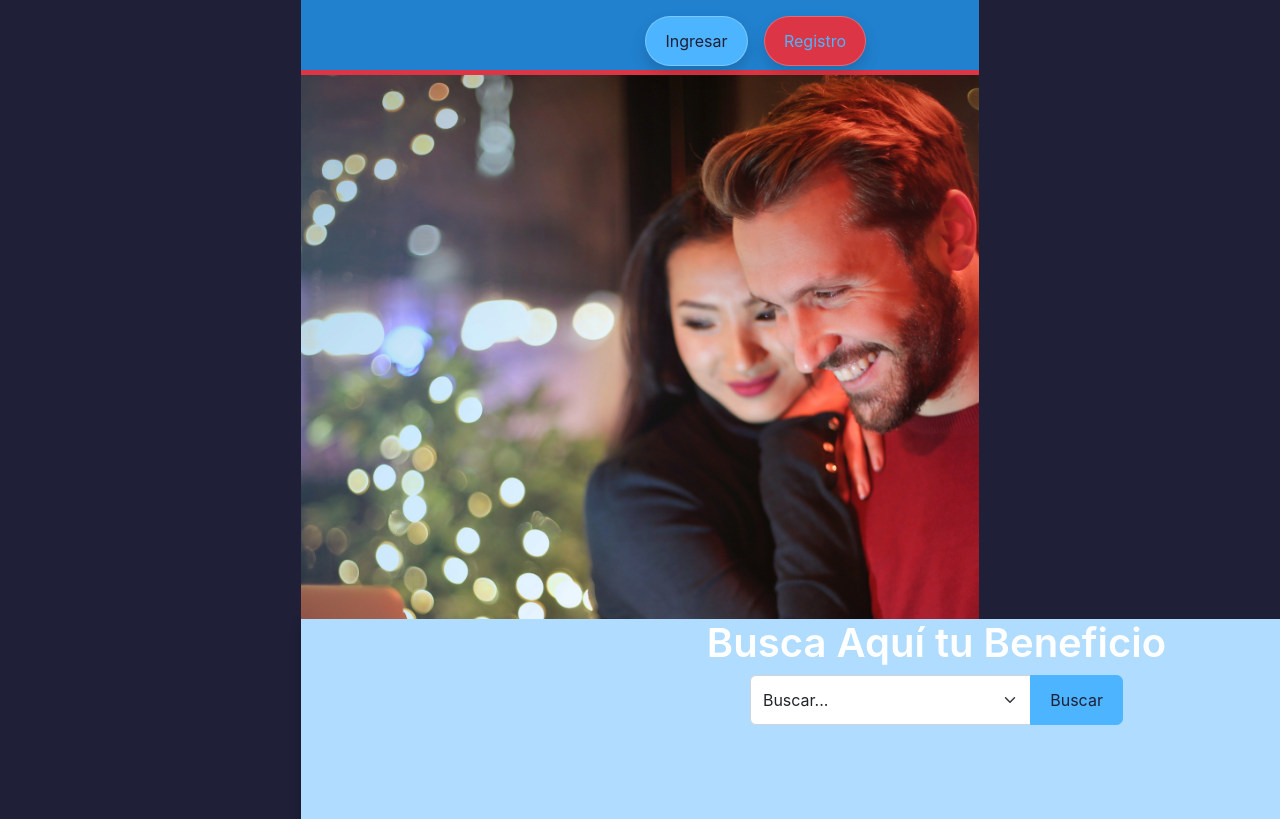
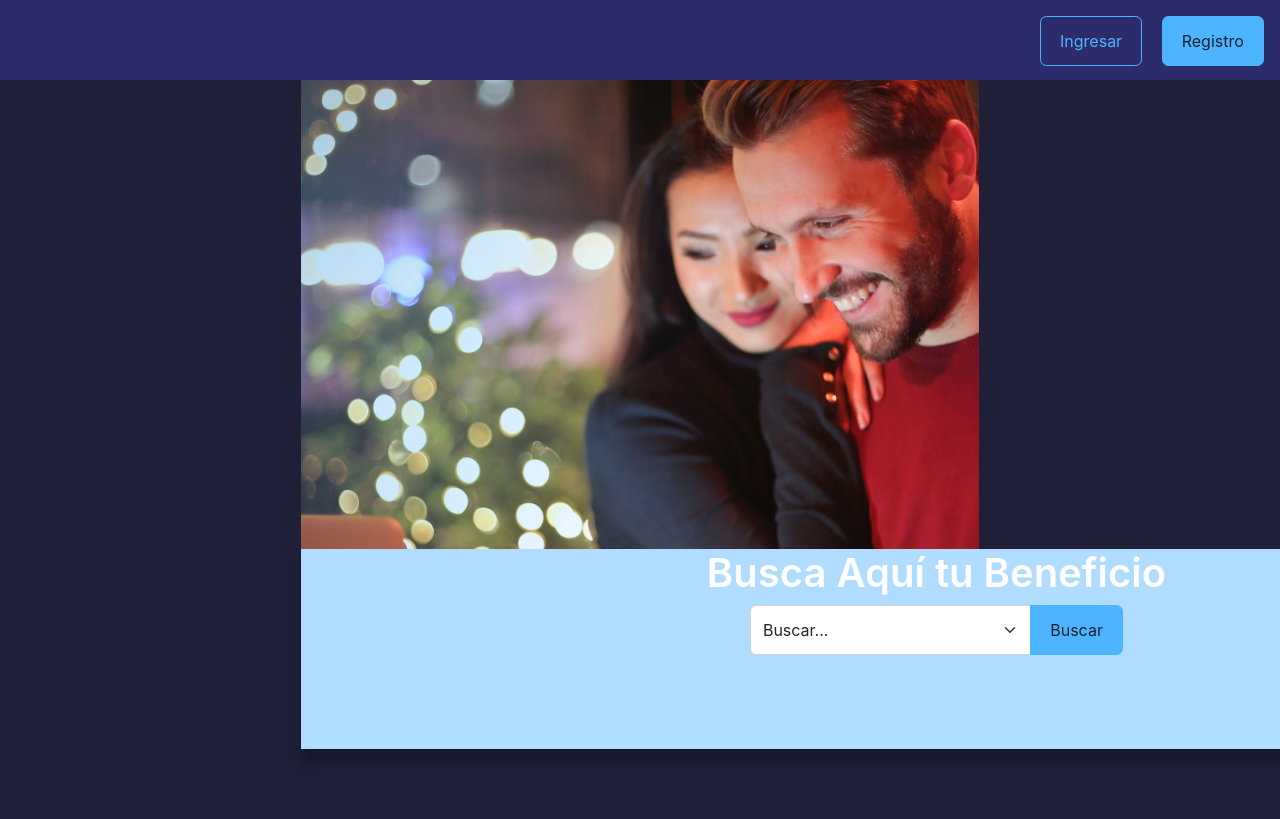
Before and after one commit to Momo-Gomez/preselecciones-app, a React (Create React App) app in the folder client/: page / in a window 1280 px wide. Shown: the top 819 px of the page. Built offline with nearby package versions, Linux system fonts and the light colour scheme.

Commit message:
Extension Topbar

```diff
--- a/client/src/components/Layouts/TopBar/topbar.css
+++ b/client/src/components/Layouts/TopBar/topbar.css
@@ -1,10 +1,24 @@
+.topback {
+    min-width: 600px;
 
-.topback{
-    height: 70px;
-    left: 1px;
-    top: 0px;
+    width: 100%;
+    height: 5rem;
 
-    background: #2181CF;
+    position: fixed;
+    top: 0;
+    left: 0;
+
+    background: var(--color-bg-variant);
     border-radius: 0px;
+}
 
+.buttons {
+    margin-right: 1rem;
+    margin-top: 1rem;
+    display: flex;
+    gap: 1.2rem;
+
+    position: fixed;
+    top: 0;
+    right: 0;
 }
--- a/client/src/components/Layouts/TopBar/topbar.js
+++ b/client/src/components/Layouts/TopBar/topbar.js
@@ -4,39 +4,11 @@ const topbar = () => {
   return (
     <div className="container">
       <div className="topback">
-        {" "}
-        {/*SE LLAMA AL ESTILO topback de TOPBAR*/}
-        <div className="container d-flex justify-content-end">
-          <button
-            type="button"
-            className="btn btn-primary
-                                                    border border-white border-opacity-25
-                                                    btn-group
-                                                    mt-3 me-3
-                                                    shadow rounded-pill"
-            aria-label="First group"
-          >
-            {" "}
-            {/*Parámetros de diseño en bootstrap para el boton */}
-            Ingresar
-          </button>
-
-          <button
-            type="button"
-            className="btn btn-danger
-                                                    border border-white border-opacity-25
-                                                    btn-group
-                                                    mt-3 me-3
-                                                    shadow
-                                                    rounded-pill"
-            aria-label="Second group"
-          >
-            {" "}
-            {/*Parámetros de diseño en bootstrap para el botón */}
-            Registro{" "}
-          </button>
+        <div className='buttons'>
+                  <a href='#' className='btn'>Ingresar</a>
+                  <a href='#' className='btn btn-primary'>Registro</a>
+              </div>
         </div>
-      </div>
     </div>
   );
 };
```
